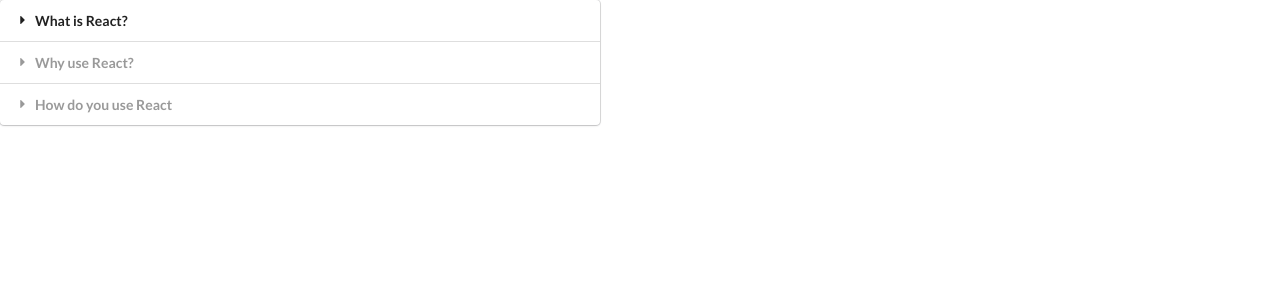
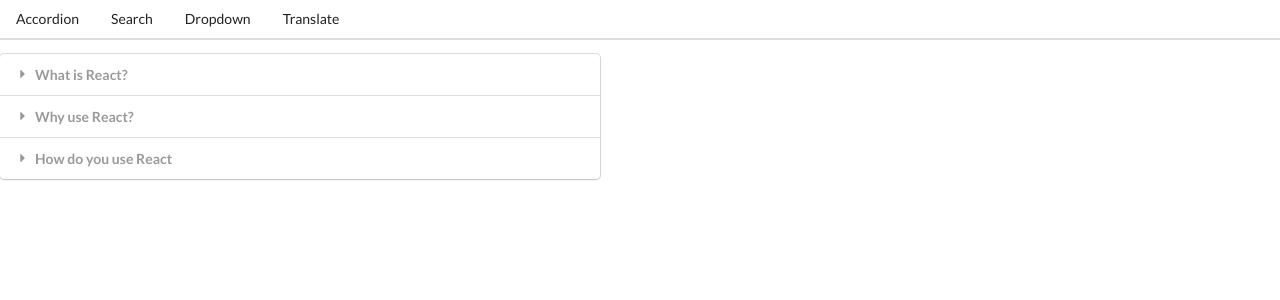
Before and after one commit to premwut/Hooks-Tutorial, a React (Create React App) app: page / in a window 1280 px wide. Shown: the top 300 px of the page. Built offline with nearby package versions, Linux system fonts and the light colour scheme.

Commit message:
Add Header component

```diff
--- a/src/App.js
+++ b/src/App.js
@@ -4,6 +4,7 @@
 import Dropdown from './components/Dropdown';
 import Translate from './components/Translate';
 import Route from './components/Route';
+import Header from './components/Header';
 const items = [
     {
         title: 'What is React?',
@@ -34,34 +35,11 @@
     }
 ];
 
-const showAccordion = () => {
-    if (window.location.pathname === '/') {
-        return <Accordion items={items} />;
-    }
-}
-
-const showList = () => {
-    if (window.location.pathname === '/list') {
-        return <Search />;
-    }
-}
-
-const showDropdown = () => {
-    if (window.location.pathname === '/dropdown') {
-        return <Dropdown />;
-    }
-}
-
-const showTranslate = () => {
-    if (window.location.pathname === '/translate') {
-        return <Translate />;
-    }
-}
-
  export default () => {
      const [selected, setSelected] = useState(options[0]);
      return (
          <div>
+             <Header />
              <Route path="/" >
                  <Accordion items={items}/>
              </Route>
--- /dev/null
+++ b/src/components/Header.js
@@ -0,0 +1,38 @@
+import React from 'react';
+
+const Header = () => {
+    const items = [
+        {
+            href: "/",
+            caption: "Accordion"
+        },
+        {
+            href: "/list",
+            caption: "Search"
+        },
+        {
+            href: "/dropdown",
+            caption: "Dropdown"
+        },
+        {
+            href: "/translate",
+            caption: "Translate"
+        }
+    ]
+
+    const renderedItems = items.map(item => {
+        return (
+            <a href={item.href} className="item">
+                    {item.caption}
+                </a>
+        )
+    })
+
+    return (
+        <div className="ui secondary pointing menu">
+            {renderedItems}
+        </div>
+    )
+}
+
+export default Header;
```
